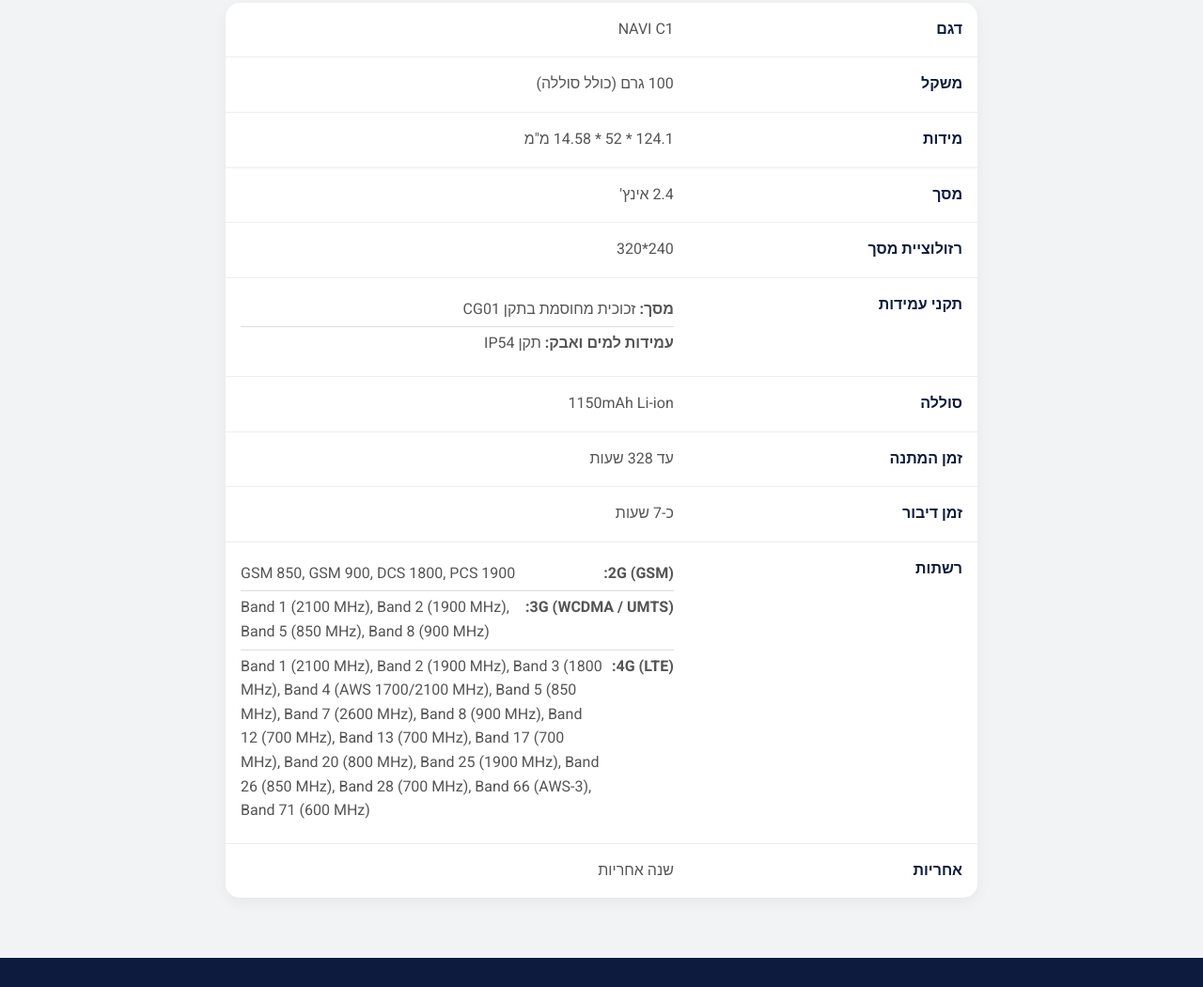
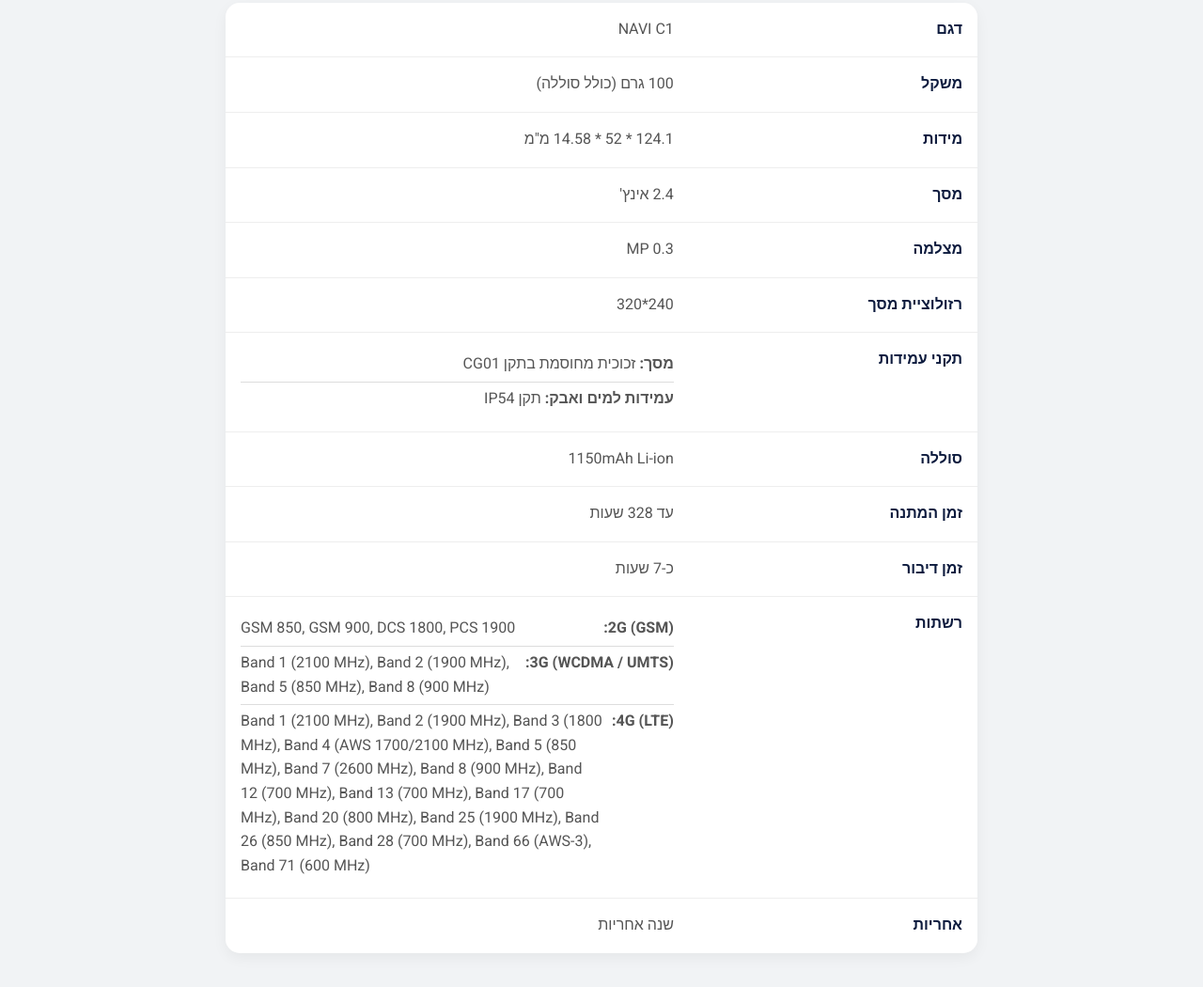
Before and after one commit to Navi-Phone/Navi-Phone.github.io, a plain HTML site: page index.html in a window 1280 px wide. Shown: the part 3705-4755 px from the top of the page at 94% size. Drawn offline with nearby package versions, Linux system fonts and the light colour scheme.

Commit message:
Update index.html

```diff
--- a/index.html
+++ b/index.html
@@ -250,6 +250,10 @@
                 <div class="spec-value">2.4 אינץ'</div>
             </div>
             <div class="spec-row">
+                <div class="spec-label">מצלמה</div>
+                <div class="spec-value">0.3 MP</div>
+            </div>
+            <div class="spec-row">
                 <div class="spec-label">רזולוציית מסך</div>
                 <div class="spec-value">240*320</div>
             </div>
```
